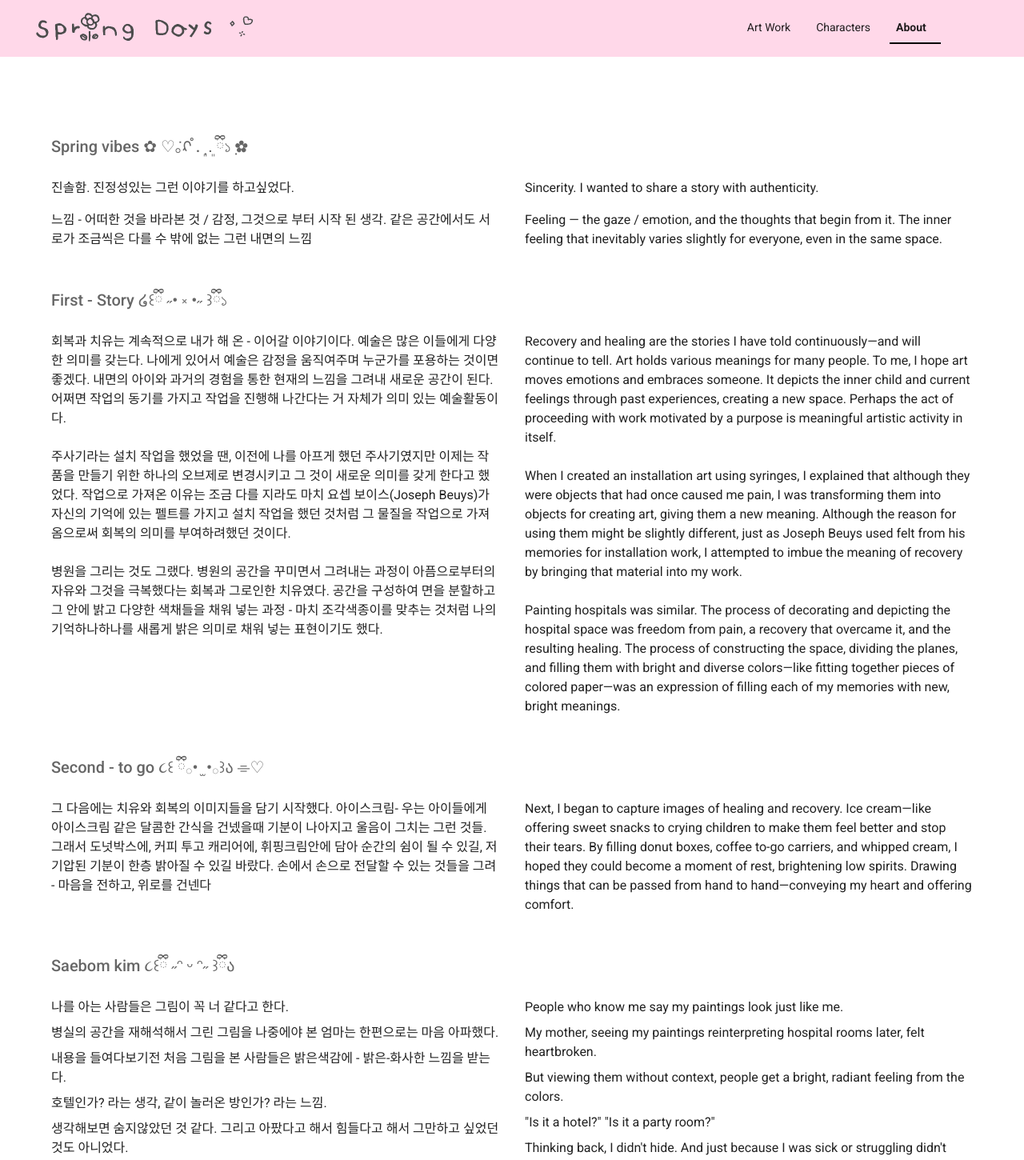
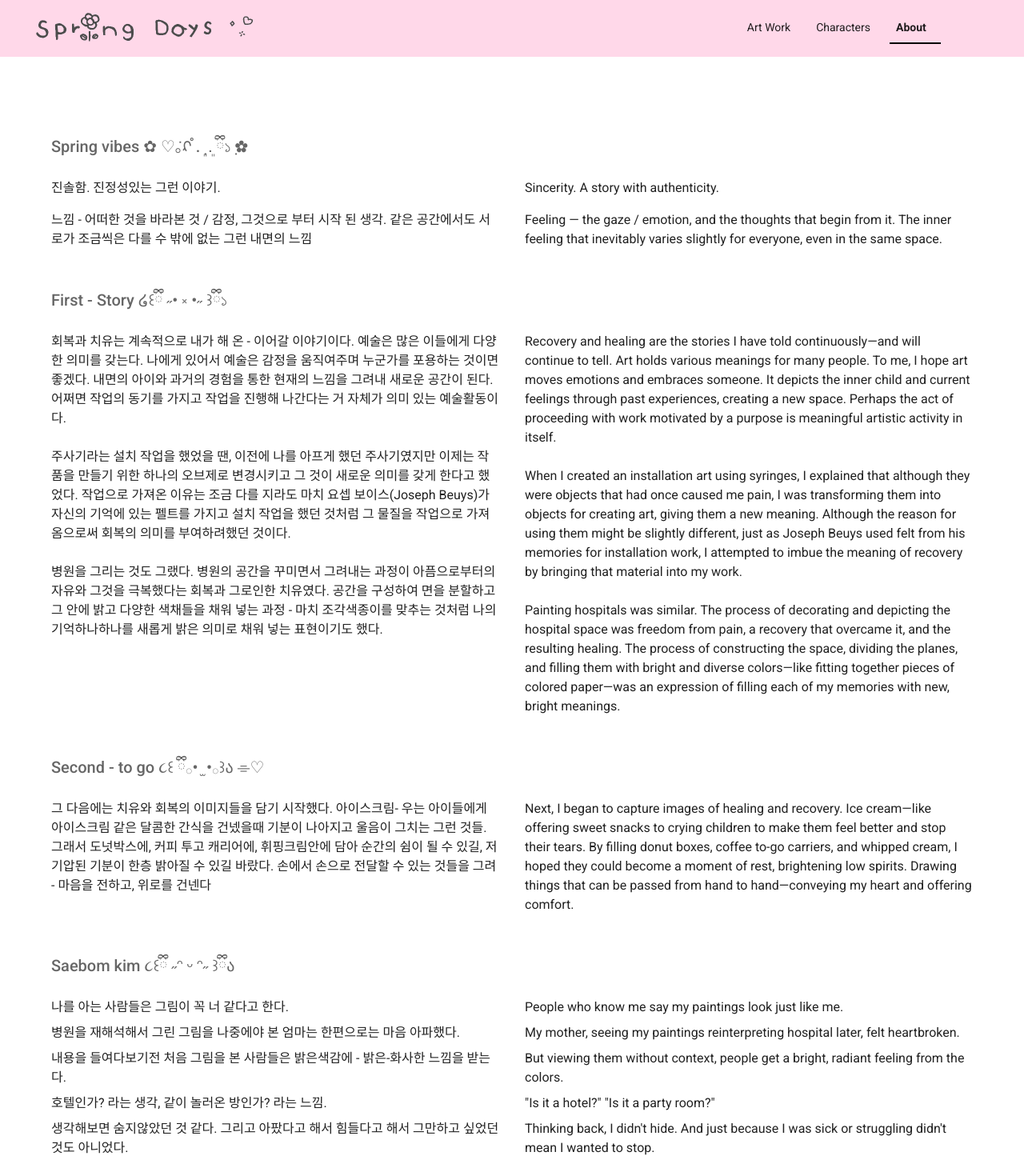
Before and after one commit to jaylee1021/springk_portfolio, a Next.js app: page /about in a window 1280 px wide. Shown: the top 1450 px of the page at 80% size. Built offline with nearby package versions, Linux system fonts and the light colour scheme; some icons are missing.

Commit message:
update about me

```diff
--- a/src/components/About/AboutMe.tsx
+++ b/src/components/About/AboutMe.tsx
@@ -16,7 +16,7 @@ export default function AboutMe() {
                 <Grid container spacing={4}>
                     <Grid size={{ xs: 12, md: 6 }}>
                         <Typography variant="body1" sx={{ mb: 2 }}>
-                            진솔함. 진정성있는 그런 이야기를 하고싶었다.
+                            진솔함. 진정성있는 그런 이야기.
                         </Typography>
                         <Typography variant="body1">
                             느낌 - 어떠한 것을 바라본 것 / 감정, 그것으로 부터 시작 된 생각. 같은 공간에서도 서로가 조금씩은 다를 수 밖에 없는 그런 내면의 느낌
@@ -24,7 +24,7 @@ export default function AboutMe() {
                     </Grid>
                     <Grid size={{ xs: 12, md: 6 }}>
                         <Typography variant="body1" sx={{ mb: 2 }}>
-                            Sincerity. I wanted to share a story with authenticity.
+                            Sincerity. A story with authenticity.
                         </Typography>
                         <Typography variant="body1">
                             Feeling — the gaze / emotion, and the thoughts that begin from it. The inner feeling that inevitably varies slightly for everyone, even in the same space.
@@ -88,7 +88,7 @@ export default function AboutMe() {
                             나를 아는 사람들은 그림이 꼭 너 같다고 한다.
                         </Typography>
                         <Typography variant="body1" sx={{ mb: 1 }}>
-                            병실의 공간을 재해석해서 그린 그림을 나중에야 본 엄마는 한편으로는 마음 아파했다.
+                            병원을 재해석해서 그린 그림을 나중에야 본 엄마는 한편으로는 마음 아파했다.
                         </Typography>
                         <Typography variant="body1" sx={{ mb: 1 }}>
                             내용을 들여다보기전 처음 그림을 본 사람들은 밝은색감에 - 밝은-화사한 느낌을 받는다.
@@ -111,7 +111,7 @@ export default function AboutMe() {
                             People who know me say my paintings look just like me.
                         </Typography>
                         <Typography variant="body1" sx={{ mb: 1 }}>
-                            My mother, seeing my paintings reinterpreting hospital rooms later, felt heartbroken.
+                            My mother, seeing my paintings reinterpreting hospital later, felt heartbroken.
                         </Typography>
                         <Typography variant="body1" sx={{ mb: 1 }}>
                             But viewing them without context, people get a bright, radiant feeling from the colors.
```
